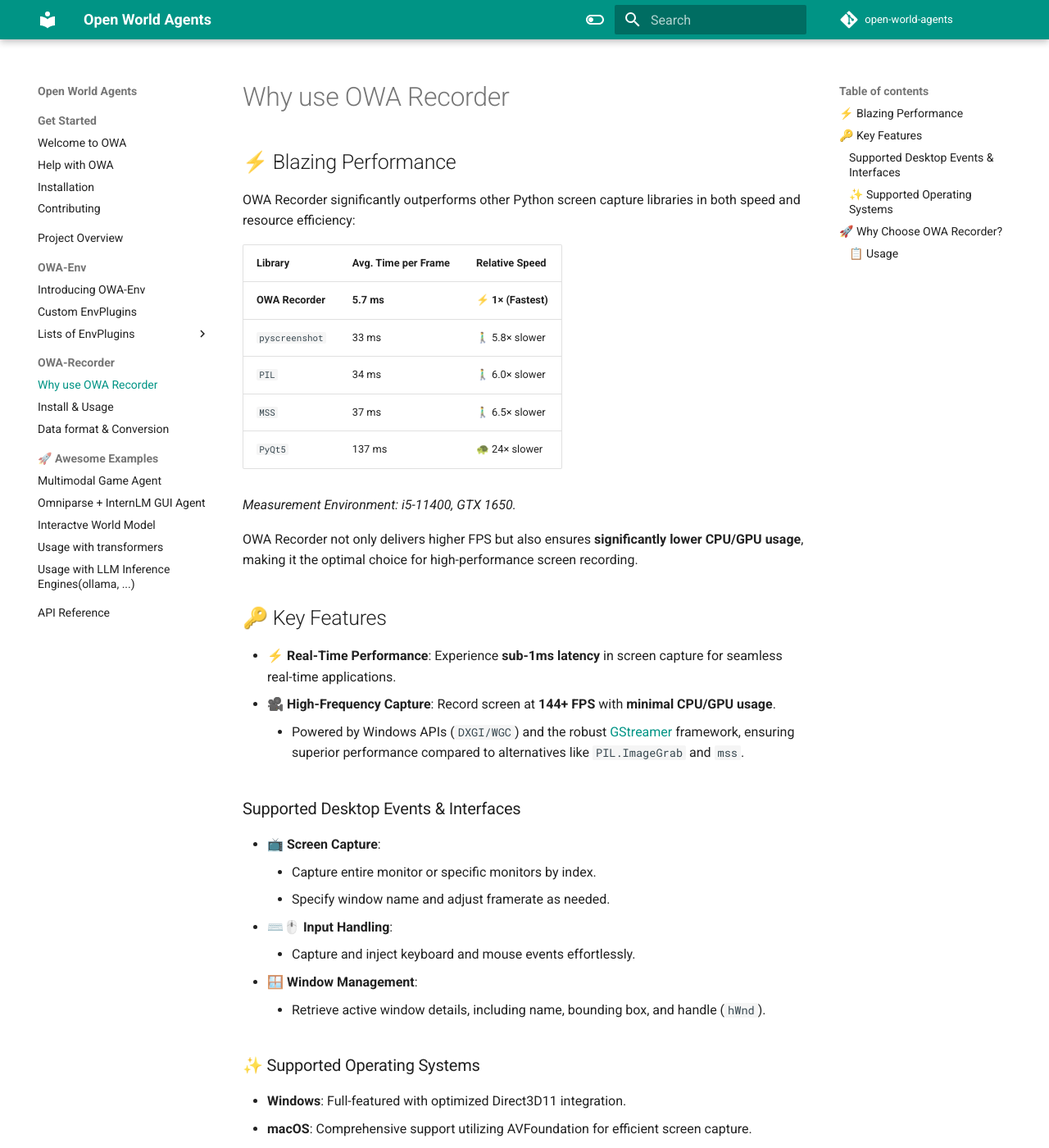
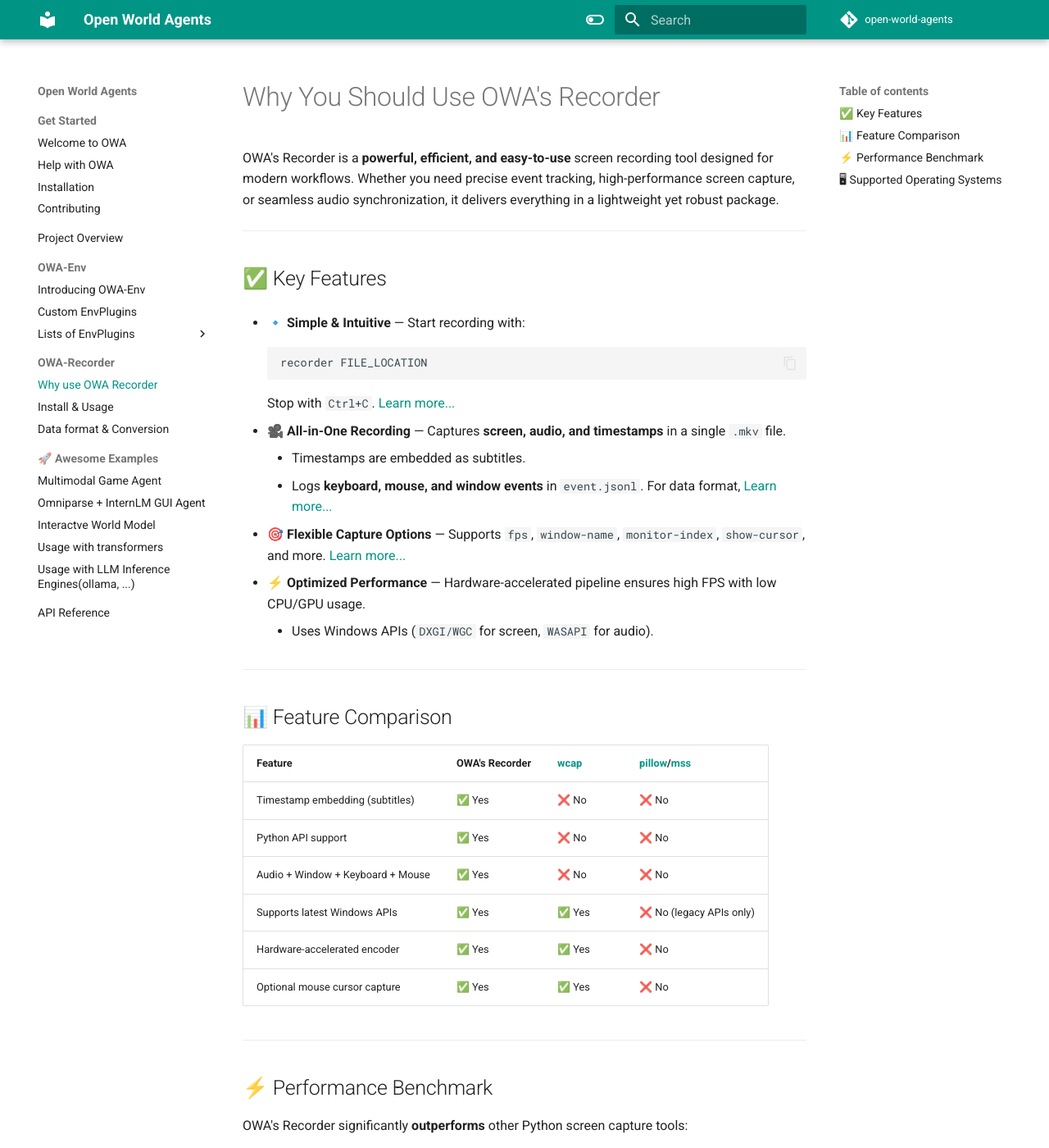
Before and after one commit to open-world-agents/open-world-agents, an MkDocs documentation site: the page built from docs/recorder/why.md, in a window 1280 px wide and 1400 px high. Shown: the whole window at 82% size. Built offline with MkDocs 1.6.1 and Material for MkDocs 9.7.7, drawn with Linux system fonts in a browser that asks for light colours; comment, search, counter and statistics services are not loaded; some of the changed text lies outside the part shown.

Commit message:
docs: refactored why for recorder

````diff
--- a/docs/recorder/why.md
+++ b/docs/recorder/why.md
@@ -1,73 +1,66 @@
-## ⚡ Blazing Performance
+# Why You Should Use OWA's Recorder
 
-OWA Recorder significantly outperforms other Python screen capture libraries in both speed and resource efficiency:
-
-| **Library**         | **Avg. Time per Frame** | **Relative Speed**    |
-|---------------------|-------------------------|-----------------------|
-| **OWA Recorder**    | **5.7 ms**              | ⚡ **1× (Fastest)**    |
-| `pyscreenshot`     | 33 ms                   | 🚶‍♂️ 5.8× slower       |
-| `PIL`              | 34 ms                   | 🚶‍♂️ 6.0× slower       |
-| `MSS`              | 37 ms                   | 🚶‍♂️ 6.5× slower       |
-| `PyQt5`            | 137 ms                  | 🐢 24× slower          |
-
-*Measurement Environment: i5-11400, GTX 1650.*
-
-OWA Recorder not only delivers higher FPS but also ensures **significantly lower CPU/GPU usage**, making it the optimal choice for high-performance screen recording.
-
-## 🔑 Key Features
-
-- ⚡ **Real-Time Performance**: Experience **sub-1ms latency** in screen capture for seamless real-time applications.
-- 🎥 **High-Frequency Capture**: Record screen at **144+ FPS** with **minimal CPU/GPU usage**.
-    - Powered by Windows APIs (`DXGI/WGC`) and the robust [GStreamer](https://gstreamer.freedesktop.org/) framework, ensuring superior performance compared to alternatives like `PIL.ImageGrab` and `mss`.
-
-### Supported Desktop Events & Interfaces
-
-- 📺 **Screen Capture**:
-    - Capture entire monitor or specific monitors by index.
-    - Specify window name and adjust framerate as needed.
-- ⌨️🖱️ **Input Handling**:
-    - Capture and inject keyboard and mouse events effortlessly.
-- 🪟 **Window Management**:
-    - Retrieve active window details, including name, bounding box, and handle (`hWnd`).
-
-### ✨ Supported Operating Systems
-
-- **Windows**: Full-featured with optimized Direct3D11 integration.
-- **macOS**: Comprehensive support utilizing AVFoundation for efficient screen capture.
-- **Linux**: Basic functionality available, with ongoing enhancements.
-
-## 🚀 Why Choose OWA Recorder?
-
-OWA Recorder stands out as the most efficient Python-based screen recorder, offering unmatched performance and ease of use:
-
-- **Simplicity**:
-    - Start recording with a single command: `recorder FILE_LOCATION`.
-    - Stop seamlessly using `Ctrl+C`.
-- **Optimized Performance**:
-    - Near-zero CPU/GPU load, comparable to commercial screen recording and broadcasting solutions.
-    - Leverages advanced Windows APIs and the GStreamer framework for superior efficiency.
-- **Comprehensive Recording**:
-    - Simultaneously records screen, audio, and timestamps in a single Matroska (`.mkv`) file.
-      - Timestamps are embedded as video subtitles.
-    - Captures keyboard, mouse, and window events in an `event.jsonl` file for detailed event logging.
-
-For detailed options and configurations, run `recorder --help`!
-
-### 📋 Usage
-
-```bash
-Usage: recorder.py [OPTIONS] FILE_LOCATION
-
-Arguments:
-  FILE_LOCATION        The output file path with `.mkv` extension. [required]
-
-Options:
-    --record-audio / --no-record-audio        Enable or disable audio recording. [default: record-audio]
-    --record-video / --no-record-video        Enable or disable video recording. [default: record-video]
-    --record-timestamp / --no-record-timestamp  Enable or disable timestamp recording. [default: record-timestamp]
-    --window-name TEXT                        Capture a specific window by name (supports substring matches).
-    --monitor-idx INTEGER                     Specify the monitor index to capture.
-    --help                                    Show this message and exit.
-```
+OWA's Recorder is a **powerful, efficient, and easy-to-use** screen recording tool designed for modern workflows. Whether you need precise event tracking, high-performance screen capture, or seamless audio synchronization, it delivers everything in a lightweight yet robust package.
 
 ---
+
+## ✅ Key Features
+
+- **🔹 Simple & Intuitive** — Start recording with:
+    ```sh
+    recorder FILE_LOCATION
+    ```
+    Stop with `Ctrl+C`. [Learn more...](install_and_usage.md)
+
+- **🎥 All-in-One Recording** — Captures **screen, audio, and timestamps** in a single `.mkv` file.
+    - Timestamps are embedded as subtitles.
+    - Logs **keyboard, mouse, and window events** in `event.jsonl`. For data format, [Learn more...](data_format.md)
+
+- **🎯 Flexible Capture Options** — Supports `fps`, `window-name`, `monitor-index`, `show-cursor`, and more. [Learn more...](https://gstreamer.freedesktop.org/documentation/d3d11/d3d11screencapturesrc.html)
+
+- **⚡ Optimized Performance** — Hardware-accelerated pipeline ensures high FPS with low CPU/GPU usage.
+    - Uses Windows APIs (`DXGI/WGC` for screen, `WASAPI` for audio).
+
+---
+
+## 📊 Feature Comparison
+
+| **Feature**                           | **OWA's Recorder** | **[wcap](https://github.com/mmozeiko/wcap)** | **[pillow](https://github.com/python-pillow/Pillow)/[mss](https://github.com/BoboTiG/python-mss)** |
+|---------------------------------------|--------------------|--------------------------------|----------------------------|
+| Timestamp embedding (subtitles)    | ✅ Yes             | ❌ No                          | ❌ No                       |
+| Python API support                 | ✅ Yes             | ❌ No                          | ❌ No                       |
+| Audio + Window + Keyboard + Mouse  | ✅ Yes             | ❌ No                          | ❌ No                       |
+| Supports latest Windows APIs       | ✅ Yes             | ✅ Yes                     | ❌ No (legacy APIs only)    |
+| Hardware-accelerated encoder        | ✅ Yes             | ✅ Yes                         | ❌ No                       |
+| Optional mouse cursor capture      | ✅ Yes             | ✅ Yes                         | ❌ No                       |
+
+
+---
+
+## ⚡ Performance Benchmark
+
+OWA's Recorder significantly **outperforms** other Python screen capture tools:
+
+| **Library**        | **Avg. Time per Frame** | **Relative Speed**    |
+|--------------------|------------------------|-----------------------|
+| **OWA Recorder**   | **5.7 ms**              | ⚡ **1× (Fastest)**    |
+| `pyscreenshot`    | 33 ms                   | 🚶‍♂️ 5.8× slower       |
+| `PIL`             | 34 ms                   | 🚶‍♂️ 6.0× slower       |
+| `MSS`             | 37 ms                   | 🚶‍♂️ 6.5× slower       |
+| `PyQt5`           | 137 ms                  | 🐢 24× slower         |
+
+📌 **Tested on:** Intel i5-11400, GTX 1650
+
+Not only does OWA Recorder **achieve higher FPS**, but it also maintains **lower CPU/GPU usage**, making it the ideal choice for screen recording.
+
+---
+
+## 🖥 Supported Operating Systems
+
+- **Windows**: Fully optimized with Direct3D 11 integration.
+- **macOS**: Work in progress.
+- **Linux**: Work in progress.
+
+**⚠️ Recommended Setup:**
+- **OS:** Windows
+- **GPU:** NVIDIA (Recommended for optimal performance, supports for w/o NVIDIA GPU is in TODO)
````
Also changed, not shown: docs/recorder/data_format.md (+9 -0 lines).
